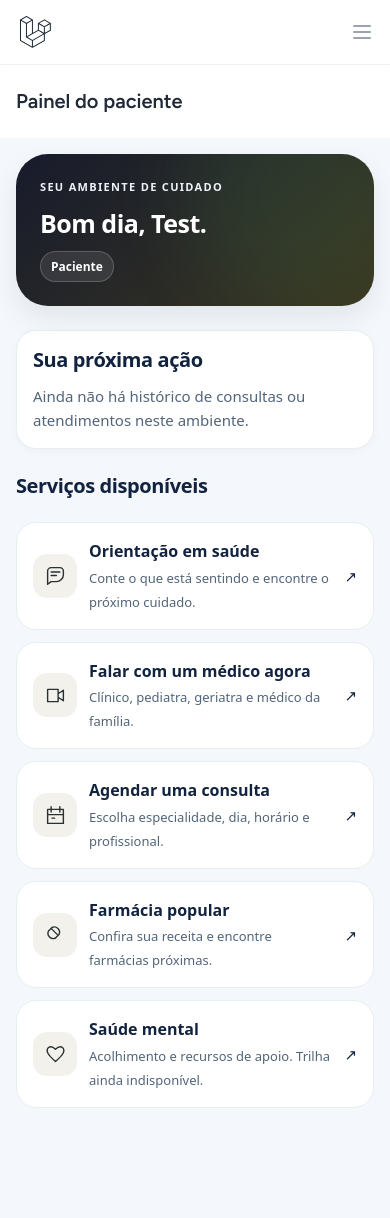
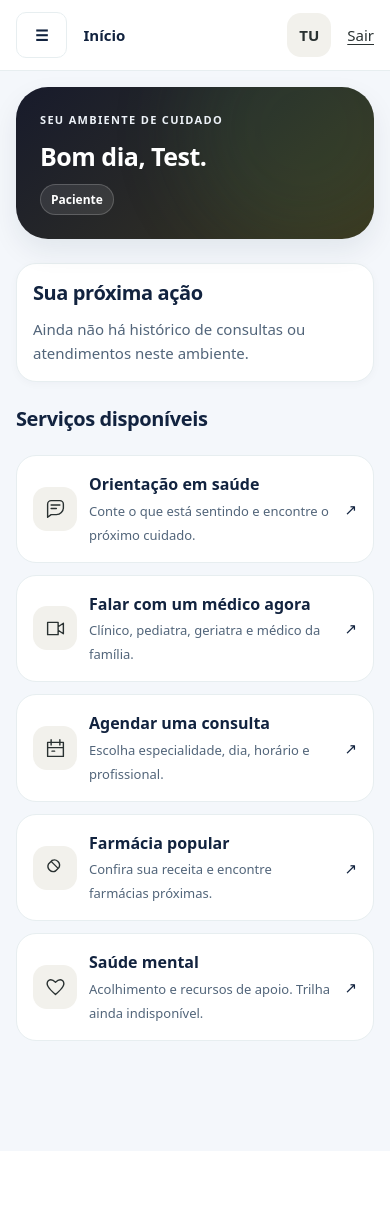
Before and after one commit to rafaeljulio0091/saudemaxi-v3, a Laravel app: page /dashboard in a window 390 px wide. After the commit the page ends 1041 px from the top, so only its background shows below. Run offline with Laravel 12, Linux system fonts and the light colour scheme; a user stored in the database is signed in; data comes from the database, SQL or seed files in the repository; style sheets or scripts are compiled from the project's sources; some libraries are stand-ins or nearby versions.

Commit message:
Move a navegacao do dashboard real do topo para uma sidebar, como na demo
Cria DashboardLayout.vue (sidebar + topbar) e DashboardNavigation.vue,
reaproveitando integralmente o sistema visual e o menu ja existentes na area
Healthcare (tokens CSS, patientMenu/managerMenu, store Pinia healthcareUi
para o menu mobile), sem o banner "Demonstracao - Dados ficticios" e sem o
link para trocar cenario, que sao especificos do ambiente de teste.

A sidebar lista todos os itens de menu do paciente e do gestor que existem
na demonstracao, apontando para as rotas oficiais reais (nao para
/demonstracao/*). O item "Inicio" do paciente foi redirecionado para
/dashboard (rota real ja existente), ja que /inicio continua sendo o stub
503 usado apenas pela demonstracao.

Dashboard/Patient.vue e Dashboard/Manager.vue passaram a usar o novo layout
no lugar do AuthenticatedLayout do Breeze, mantendo login/logout/perfil
reais (via route('profile.edit') e route('logout')) na propria sidebar.

Co-Authored-By: Claude Sonnet 5 <noreply@anthropic.com>
Claude-Session: https://claude.ai/code/session_01HLy92CHJaGJFJwYmHwQ6r4

```diff
--- /dev/null
+++ b/resources/js/Components/DashboardNavigation.vue
@@ -0,0 +1,37 @@
+<script setup>
+import { Link, usePage } from '@inertiajs/vue3';
+import AppIcon from '@/Components/Healthcare/AppIcon.vue';
+
+defineProps({
+    items: {
+        type: Array,
+        required: true,
+    },
+});
+
+const emit = defineEmits(['navigate']);
+const page = usePage();
+</script>
+
+<template>
+    <nav class="sm-nav" aria-label="Navegação principal">
+        <template v-for="(item, index) in items" :key="item.path">
+            <p
+                v-if="index === 0 || item.group !== items[index - 1].group"
+                class="sm-nav-label"
+            >
+                {{ item.group }}
+            </p>
+            <Link
+                :href="item.path"
+                :aria-current="
+                    page.url.split('?')[0] === item.path ? 'page' : undefined
+                "
+                @click="emit('navigate')"
+            >
+                <AppIcon :name="item.icon" />
+                <span class="sm-grow">{{ item.label }}</span>
+            </Link>
+        </template>
+    </nav>
+</template>
--- /dev/null
+++ b/resources/js/Layouts/DashboardLayout.vue
@@ -0,0 +1,106 @@
+<script setup>
+import '@/../css/healthcare/tokens.css';
+import '@/../css/healthcare/components.css';
+import '@/../css/healthcare/utilities.css';
+import { watch } from 'vue';
+import { Head, Link, usePage } from '@inertiajs/vue3';
+import { useHealthcareUi } from '@/stores/healthcareUi';
+import { brandTokens } from '@/utils/brandColor';
+import { initials } from '@/utils/healthcareFormat';
+import AppButton from '@/Components/Healthcare/AppButton.vue';
+import AppModal from '@/Components/Healthcare/AppModal.vue';
+import DashboardNavigation from '@/Components/DashboardNavigation.vue';
+
+const props = defineProps({
+    title: {
+        type: String,
+        required: true,
+    },
+    navItems: {
+        type: Array,
+        required: true,
+    },
+    roleLabel: {
+        type: String,
+        required: true,
+    },
+    tenant: {
+        type: Object,
+        default: null,
+    },
+});
+
+const ui = useHealthcareUi();
+const page = usePage();
+
+watch(
+    () => page.url,
+    () => {
+        ui.menuOpen = false;
+    },
+);
+</script>
+
+<template>
+    <div class="sm-app" :style="brandTokens(tenant?.brand_color)">
+        <Head :title="title" />
+        <a href="#dashboard-content" class="sm-skip">Pular para o conteúdo</a>
+        <div class="sm-shell">
+            <aside class="sm-sidebar">
+                <div class="sm-brand">
+                    <span class="sm-brand-symbol">
+                        {{ initials(tenant?.name || 'SaudeMaxi') }}
+                    </span>
+                    <div>
+                        <strong>{{ tenant?.name || 'SaudeMaxi' }}</strong>
+                        <small>{{ roleLabel }}</small>
+                    </div>
+                </div>
+                <DashboardNavigation :items="navItems" />
+                <div class="sm-brand">
+                    <Link :href="route('profile.edit')" class="sm-link">
+                        Meu perfil
+                    </Link>
+                </div>
+            </aside>
+            <div class="sm-main">
+                <header class="sm-topbar">
+                    <AppButton
+                        variant="secondary"
+                        class="sm-mobile-menu"
+                        aria-label="Abrir menu"
+                        :aria-expanded="ui.menuOpen"
+                        @click="ui.menuOpen = true"
+                    >
+                        ☰
+                    </AppButton>
+                    <strong class="sm-grow">{{ title }}</strong>
+                    <span class="sm-badge">{{ roleLabel }}</span>
+                    <span
+                        class="sm-avatar"
+                        :aria-label="page.props.auth.user.name"
+                    >
+                        {{ initials(page.props.auth.user.name) }}
+                    </span>
+                    <Link
+                        :href="route('logout')"
+                        method="post"
+                        as="button"
+                        class="sm-link"
+                    >
+                        Sair
+                    </Link>
+                </header>
+                <main id="dashboard-content" class="sm-content" tabindex="-1">
+                    <slot />
+                </main>
+            </div>
+        </div>
+        <AppModal :open="ui.menuOpen" title="Menu" @close="ui.menuOpen = false">
+            <DashboardNavigation
+                :items="navItems"
+                @navigate="ui.menuOpen = false"
+            />
+        </AppModal>
+    </div>
+</template>
--- a/resources/js/Pages/Dashboard/Manager.vue
+++ b/resources/js/Pages/Dashboard/Manager.vue
@@ -1,14 +1,10 @@
 <script setup>
-import '@/../css/healthcare/tokens.css';
-import '@/../css/healthcare/components.css';
-import '@/../css/healthcare/utilities.css';
-import AuthenticatedLayout from '@/Layouts/AuthenticatedLayout.vue';
+import DashboardLayout from '@/Layouts/DashboardLayout.vue';
 import AppCard from '@/Components/Healthcare/AppCard.vue';
 import ServiceCard from '@/Components/Healthcare/ServiceCard.vue';
 import { managerMenu } from '@/constants/healthcareNavigation';
 import { greeting } from '@/utils/healthcareFormat';
-import { brandTokens } from '@/utils/brandColor';
-import { Head, usePage } from '@inertiajs/vue3';
+import { usePage } from '@inertiajs/vue3';
 
 defineProps({
     roleLabel: {
@@ -28,17 +24,12 @@ const services = managerMenu.filter((item) => item.path !== '/gestor/painel');
 </script>
 
 <template>
-    <Head title="Painel do gestor" />
-
-    <AuthenticatedLayout>
-        <template #header>
-            <h2 class="text-xl font-semibold leading-tight text-gray-800">
-                Painel do gestor
-            </h2>
-        </template>
-
-        <div class="sm-app" :style="brandTokens(tenant?.brand_color)">
-            <div class="sm-content">
+    <DashboardLayout
+        title="Painel"
+        :nav-items="managerMenu"
+        :role-label="roleLabel"
+        :tenant="tenant"
+    >
         <div class="sm-stack">
             <section class="sm-hero sm-stack-sm">
                 <p class="sm-kicker">Gestão do cuidado</p>
@@ -56,16 +47,15 @@ const services = managerMenu.filter((item) => item.path !== '/gestor/painel');
 
             <AppCard v-if="!tenant">
                 <p class="sm-muted">
-                            Este usuário ainda não está associado a um cliente
-                            (tenant).
+                    Este usuário ainda não está associado a um cliente (tenant).
                 </p>
             </AppCard>
 
             <AppCard>
                 <h2>Operação</h2>
                 <p class="sm-muted sm-mt">
-                            Os indicadores de pacientes, consultas e pagamentos
-                            ainda não estão disponíveis neste ambiente.
+                    Os indicadores de pacientes, consultas e pagamentos ainda
+                    não estão disponíveis neste ambiente.
                 </p>
             </AppCard>
 
@@ -80,7 +70,5 @@ const services = managerMenu.filter((item) => item.path !== '/gestor/painel');
                 />
             </div>
         </div>
-            </div>
-        </div>
-    </AuthenticatedLayout>
+    </DashboardLayout>
 </template>
--- a/resources/js/Pages/Dashboard/Patient.vue
+++ b/resources/js/Pages/Dashboard/Patient.vue
@@ -1,14 +1,10 @@
 <script setup>
-import '@/../css/healthcare/tokens.css';
-import '@/../css/healthcare/components.css';
-import '@/../css/healthcare/utilities.css';
-import AuthenticatedLayout from '@/Layouts/AuthenticatedLayout.vue';
+import DashboardLayout from '@/Layouts/DashboardLayout.vue';
 import AppCard from '@/Components/Healthcare/AppCard.vue';
 import ServiceCard from '@/Components/Healthcare/ServiceCard.vue';
-import { modules } from '@/constants/healthcareNavigation';
+import { modules, patientMenu } from '@/constants/healthcareNavigation';
 import { greeting } from '@/utils/healthcareFormat';
-import { brandTokens } from '@/utils/brandColor';
-import { Head, usePage } from '@inertiajs/vue3';
+import { usePage } from '@inertiajs/vue3';
 
 defineProps({
     roleLabel: {
@@ -22,20 +18,20 @@ defineProps({
 });
 
 const page = usePage();
+
+// "Início" points at the fixture-driven demo page; the real landing page is /dashboard.
+const navItems = patientMenu.map((item) =>
+    item.path === '/inicio' ? { ...item, path: '/dashboard' } : item,
+);
 </script>
 
 <template>
-    <Head title="Painel do paciente" />
-
-    <AuthenticatedLayout>
-        <template #header>
-            <h2 class="text-xl font-semibold leading-tight text-gray-800">
-                Painel do paciente
-            </h2>
-        </template>
-
-        <div class="sm-app" :style="brandTokens(tenant?.brand_color)">
-            <div class="sm-content">
+    <DashboardLayout
+        title="Início"
+        :nav-items="navItems"
+        :role-label="roleLabel"
+        :tenant="tenant"
+    >
         <div class="sm-stack">
             <section class="sm-hero sm-stack-sm">
                 <p class="sm-kicker">Seu ambiente de cuidado</p>
@@ -54,8 +50,8 @@ const page = usePage();
             <AppCard>
                 <h2>Sua próxima ação</h2>
                 <p class="sm-muted sm-mt">
-                            Ainda não há histórico de consultas ou atendimentos
-                            neste ambiente.
+                    Ainda não há histórico de consultas ou atendimentos neste
+                    ambiente.
                 </p>
             </AppCard>
 
@@ -71,7 +67,5 @@ const page = usePage();
                 />
             </div>
         </div>
-            </div>
-        </div>
-    </AuthenticatedLayout>
+    </DashboardLayout>
 </template>
```
Lines whose indentation alone changed are shown as unchanged.
